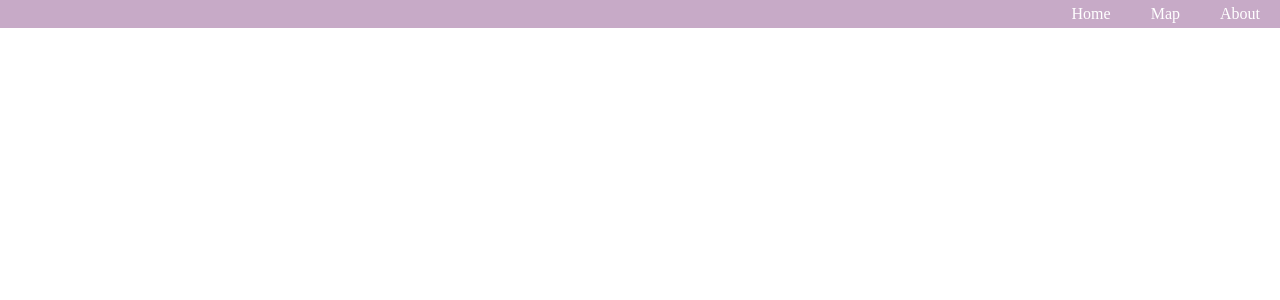
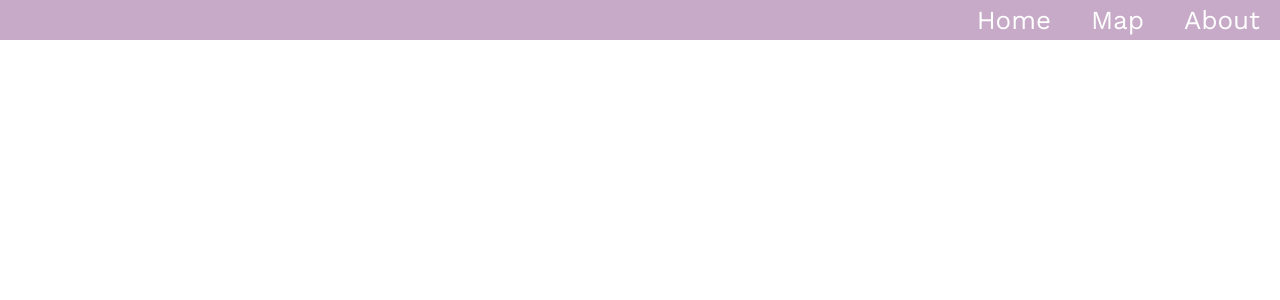
Before and after one commit to atemmel/good-tech-hack-2019, a PHP site: page / in a window 1280 px wide. Shown: the top 300 px of the page. Run offline with PHP 8.4, Linux system fonts and the light colour scheme.

Commit message:
Ändrade typsnitt

```diff
--- a/index.html
+++ b/index.html
@@ -4,6 +4,7 @@
 	<meta charset='utf-8' />
 	<title>Januu</title>
 	<link type="text/css" rel="stylesheet" href="main.css" />
+	<link href="https://fonts.googleapis.com/css?family=Work+Sans" rel="stylesheet">
 </head>
 <body>
 	<div id="navigation">
--- a/main.css
+++ b/main.css
@@ -14,6 +14,8 @@ body {
 	text-align: center;
 	padding: 5px 20px;
 	text-decoration: none;
+	font-family: 'Work Sans', sans-serif;
+	font-size: 26px;
 }
 
 #navigation a:hover {
```
